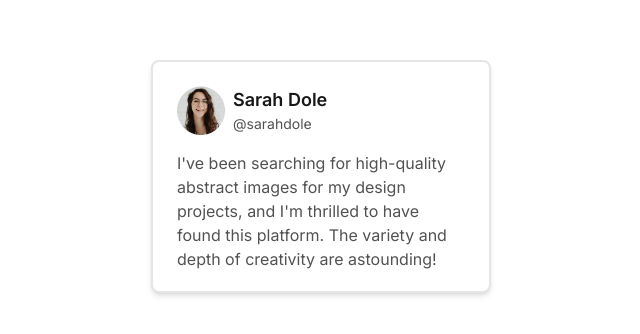
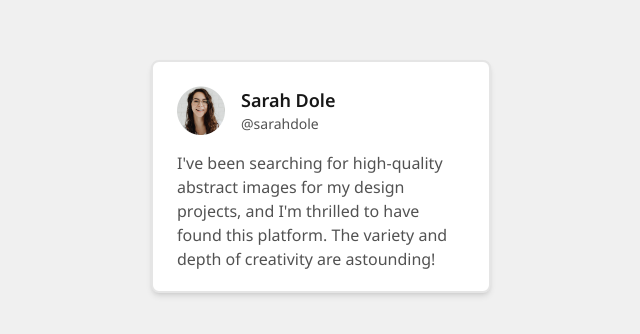
Before and after one commit to jeanpierrecarvalho/gf-testimonial-card, a Next.js app: page / in a window 1280 px wide. Shown: the part 140-474 px from the top of the page, without its empty margins (319-959 px from the left). Built offline with nearby package versions, Linux system fonts and the light colour scheme.

Commit message:
fix: solve some design issues

```diff
--- a/src/app/globals.css
+++ b/src/app/globals.css
@@ -2,39 +2,6 @@
 @tailwind components;
 @tailwind utilities;
 
-/* :root {
-  --foreground-rgb: 0, 0, 0;
-  --background-start-rgb: 214, 219, 220;
-  --background-end-rgb: 255, 255, 255;
+body {
+  background-color: #f0f0f0;
 }
-
-@media (prefers-color-scheme: dark) {
-  :root {
-    --foreground-rgb: 255, 255, 255;
-    --background-start-rgb: 0, 0, 0;
-    --background-end-rgb: 0, 0, 0;
-  }
-}
-
-body {
-  color: rgb(var(--foreground-rgb));
-  background: linear-gradient(
-      to bottom,
-      transparent,
-      rgb(var(--background-end-rgb))
-    )
-    rgb(var(--background-start-rgb));
-}
-
-@layer utilities {
-  .text-balance {
-    text-wrap: balance;
-  }
-} */
-
-.line-clamp-3 {
-  display: -webkit-box;
-  -webkit-box-orient: vertical;
-  -webkit-line-clamp: 3;
-  overflow: hidden;
-}
--- a/src/components/TestimonialCard.tsx
+++ b/src/components/TestimonialCard.tsx
@@ -1,4 +1,7 @@
 import Image from 'next/image'
+import { Noto_Sans } from 'next/font/google'
+
+const notoSans = Noto_Sans({ subsets: ['latin'] })
 
 type TestimonialProps = {
   image: string
@@ -14,8 +17,10 @@ const TestimonialCard: React.FC<TestimonialProps> = ({
   testimonial,
 }: TestimonialProps): JSX.Element => {
   return (
-    <div className="border-2 border-neutral-200 bg-white shadow-md p-6 rounded-lg w-[340px] h-[233px] text-neutral-600">
-      <div className="flex flex-row gap-2">
+    <div
+      className={`${notoSans.className} border-2 border-neutral-200 bg-white shadow-md p-6 rounded-lg w-[340px] h-[233px] text-neutral-600`}
+    >
+      <div className="flex flex-row gap-4">
         <div>
           <Image src={image} width={48} height={48} alt="Profile Thumbnail" />
         </div>
```
